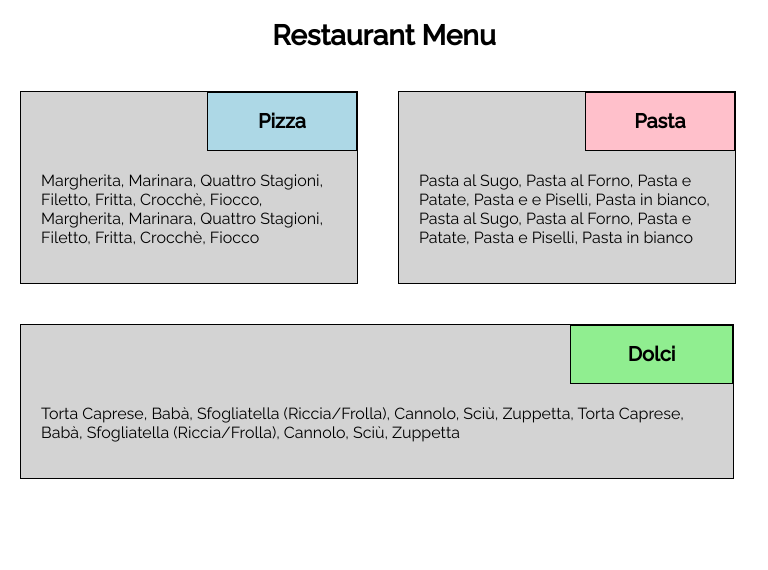
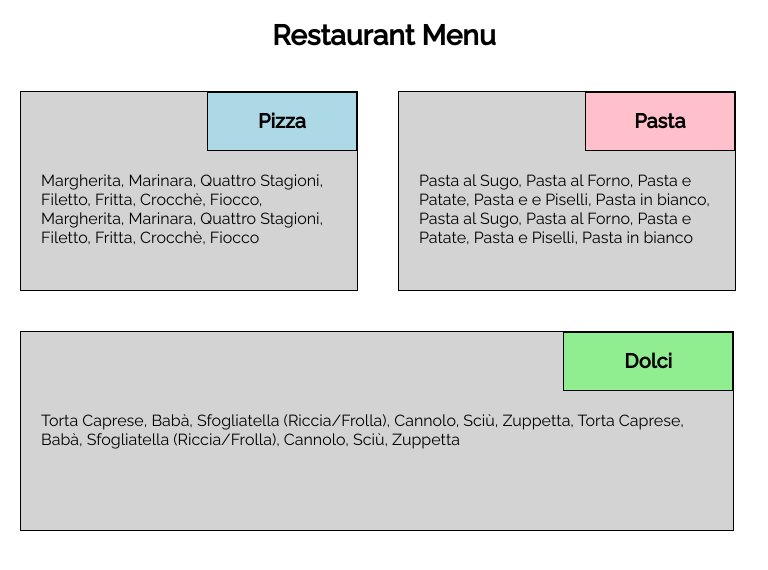
Before and after one commit to daspona/Coursera, a plain HTML site: page index.html in a window 768 px wide. Drawn offline with Linux system fonts and the light colour scheme.

Commit message:
Add files via upload

```diff
--- a/css/style.css
+++ b/css/style.css
@@ -1,7 +1,9 @@
+
 body {
 	margin: 0;
 	padding: 0;
 }
+
 
 h1 {
 		font-family: 'Raleway', sans-serif;
@@ -56,12 +58,13 @@ border: 1px solid;
 
 .box {
 width: 29%;
+margin: 20px;
 float:left;
 padding: 20px;
-margin: 20px;
 box-sizing: border-box;
 height: 300px;
 }
+
 
 .title_class {
 width: 50%;
@@ -77,21 +80,23 @@ float: right;
 
 .box_tab {
 width: 44%;
-margin: 20px;
+height: 200px;
 float: left;
 padding: 20px;
 box-sizing: border-box;
+margin: 20px;
+
 
 }
 
 .box_tab2 {
 	width: 93%;
-	margin: 20px;
 	box-sizing: border-box;
+margin: 20px;
 }
 
 .title_class2 {
-	width: 24%;
+	width: 25%;
 }
 
 }
@@ -99,6 +104,7 @@ box-sizing: border-box;
 @media (max-width: 767px){
 .box {
 padding: 20px;
+height: 200px;
 box-sizing: border-box;
 margin-bottom: 40px;
 }
```
